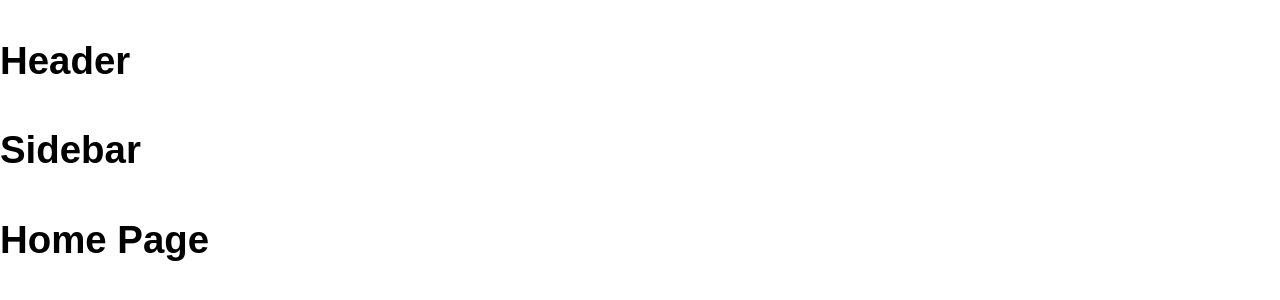
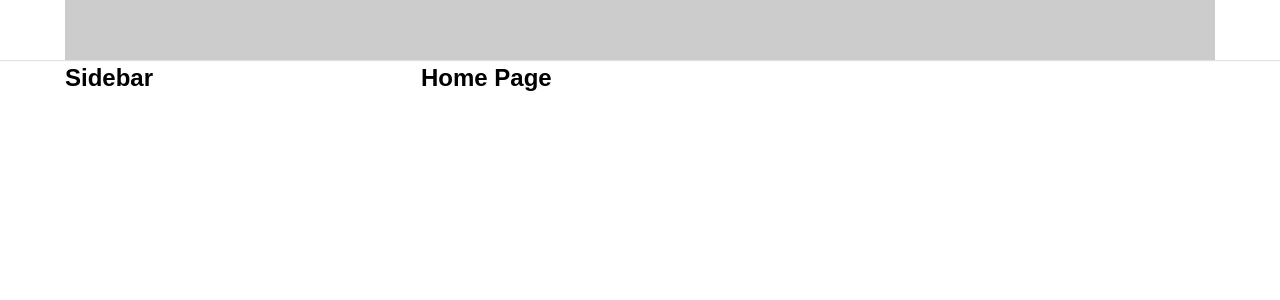
Before and after one commit to KGian9/Tiktok, a React (Create React App) app: page / in a window 1280 px wide. Shown: the top 300 px of the page. Built offline with nearby package versions, Linux system fonts and the light colour scheme; a web font is replaced by a local one.

Commit message:
Build LayoutDefault

```diff
--- a/package.json
+++ b/package.json
@@ -10,6 +10,7 @@
     "@testing-library/react": "^13.4.0",
     "@testing-library/user-event": "^13.5.0",
     "babel-loader": "^9.1.2",
+    "classnames": "^2.3.2",
     "normalize.css": "^8.0.1",
     "react": "^18.2.0",
     "react-dom": "^18.2.0",
--- a/src/components/Global/GlobalStyle.scss
+++ b/src/components/GlobalStyles/GlobalStyle.scss
@@ -7,9 +7,11 @@
 
 * {
   box-sizing: border-box;
+  margin: 0;
+  padding: 0;
 }
 
-:html {
+html {
   font-size: 62.5%;
 }
 
--- /dev/null
+++ b/src/components/Layout/DefaultLayout/DefaultLayout.module.scss
@@ -0,0 +1,15 @@
+.wrapper {
+  display: flex;
+  flex-direction: column;
+  align-items: center;
+  width: 100%;
+}
+
+.container {
+  width: 1150px;
+  display: flex;
+}
+
+.content {
+  flex: 1;
+}
--- /dev/null
+++ b/src/components/Layout/DefaultLayout/Sidebar/Sidebar.module.scss
@@ -0,0 +1,3 @@
+.wrapper {
+  width: 356px;
+}
--- a/src/components/Layout/DefaultLayout/Sidebar/index.js
+++ b/src/components/Layout/DefaultLayout/Sidebar/index.js
@@ -1,5 +1,14 @@
+import styles from "./Sidebar.module.scss";
+import classNames from "classnames/bind";
+
+const cx = classNames.bind(styles);
+
 function Sidebar() {
-  return <h2>Sidebar</h2>;
+  return (
+    <aside className={cx("wrapper")}>
+      <h2>Sidebar</h2>
+    </aside>
+  );
 }
 
 export default Sidebar;
--- a/src/components/Layout/DefaultLayout/index.js
+++ b/src/components/Layout/DefaultLayout/index.js
@@ -1,13 +1,17 @@
+import classNames from "classnames/bind";
 import Header from "~/components/Layout/components/Header";
+import styles from "./DefaultLayout.module.scss";
 import Sidebar from "./Sidebar";
+
+const cx = classNames.bind(styles);
 
 function DefaultLayout({ children }) {
   return (
-    <div>
+    <div className={cx("wrapper")}>
       <Header />
-      <div className="container">
+      <div className={cx("container")}>
         <Sidebar />
-        <div className="content">{children}</div>
+        <div className={cx("content")}>{children}</div>
       </div>
     </div>
   );
--- a/src/components/Layout/HeaderOnly/index.js
+++ b/src/components/Layout/HeaderOnly/index.js
@@ -1,6 +1,6 @@
 import Header from "~/components/Layout/components/Header";
 
-function DefaultLayout({ children }) {
+function HeaderOnly({ children }) {
   return (
     <div>
       <Header />
@@ -11,4 +11,4 @@
   );
 }
 
-export default DefaultLayout;
+export default HeaderOnly;
--- /dev/null
+++ b/src/components/Layout/components/Header/Header.module.scss
@@ -0,0 +1,13 @@
+.wrapper {
+  width: 100%;
+  height: 60px;
+  box-shadow: 0px 1px 1px rgb(0 0 0 /12%);
+  display: flex;
+  justify-content: center;
+}
+
+.inner {
+  height: 100%;
+  width: 1150px;
+  background-color: #ccc;
+}
--- a/src/components/Layout/components/Header/index.js
+++ b/src/components/Layout/components/Header/index.js
@@ -1,5 +1,14 @@
+import classNames from "classnames/bind";
+import styles from "./Header.module.scss";
+
+const cx = classNames.bind(styles);
+
 function Header() {
-  return <h2>Header</h2>;
+  return (
+    <header className={cx("wrapper")}>
+      <div className={cx("inner")}></div>
+    </header>
+  );
 }
 
 export default Header;
--- a/src/index.js
+++ b/src/index.js
@@ -3,7 +3,7 @@
 import App from "~/App";
 import ReactDOM from "react-dom/client";
 import reportWebVitals from "./reportWebVitals";
-import GlobalStyle from "./components/Global";
+import GlobalStyle from "./components/GlobalStyles";
 
 //* Fake Comments bài fake chat app
 // function emitComments(id) {
```
Also changed, not shown: src/components/GlobalStyles/index.js (renamed from src/components/Global/index.js), text.txt, 2 other files (tests, documents, lock files or other folders).
